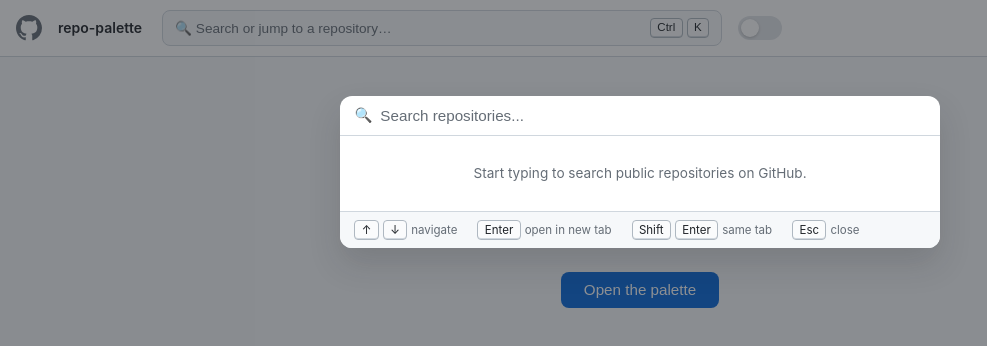
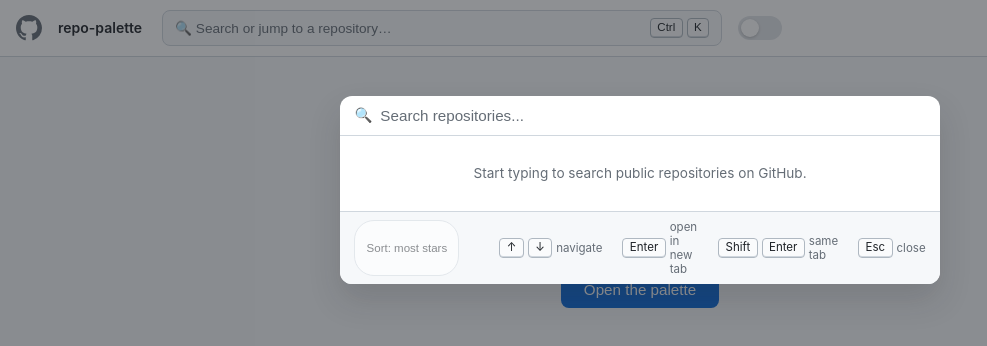
Before and after one commit to polockprog2/repo-palette, a React (Vite) app: page / in a window 1280 px wide. Both pictures are taken after a click on the button "Open the palette". Shown: the top 346 px of the page, without its empty margins (0-987 px from the left). Built offline with nearby package versions, Linux system fonts and the light colour scheme; the HTML template or start-up script is replaced by a standard one.

Commit message:
Add sort toggle between best match and most stars

```diff
--- a/src/App.jsx
+++ b/src/App.jsx
@@ -172,6 +172,7 @@
   const [errorMsg, setErrorMsg] = useState('')
   const [selected, setSelected] = useState(0)
   const [recent, setRecent] = useState(loadRecent)
+  const [sortBy, setSortBy] = useState('stars') // stars | best
 
   const visible = status === 'idle' ? recent : items
 
@@ -199,7 +200,8 @@
 
     async function run() {
       try {
-        const url = `${API}?q=${encodeURIComponent(q)}&sort=stars&order=desc&per_page=${RESULTS_PER_PAGE}`
+        const sortParam = sortBy === 'stars' ? '&sort=stars&order=desc' : ''
+        const url = `${API}?q=${encodeURIComponent(q)}${sortParam}&per_page=${RESULTS_PER_PAGE}`
         const res = await fetch(url)
         if (cancelled) return
         if (!res.ok) {
@@ -228,7 +230,7 @@
       cancelled = true
       clearTimeout(timer)
     }
-  }, [query])
+  }, [query, sortBy])
 
   useEffect(() => {
     setSelected((s) => {
@@ -337,6 +339,16 @@
         </div>
 
         <footer className="footer">
+          <button
+            type="button"
+            className="sort-btn"
+            onClick={() => setSortBy((s) => (s === 'stars' ? 'best' : 'stars'))}
+            disabled={status !== 'success'}
+            title="Switch result ordering"
+          >
+            Sort: {sortBy === 'stars' ? 'most stars' : 'best match'}
+          </button>
+          <span className="footer-spacer" aria-hidden="true" />
           <span><Shortcut>&#8593;</Shortcut> <Shortcut>&#8595;</Shortcut> navigate</span>
           <span><Shortcut>Enter</Shortcut> open in new tab</span>
           <span><Shortcut>Shift</Shortcut> <Shortcut>Enter</Shortcut> same tab</span>
--- a/src/index.css
+++ b/src/index.css
@@ -481,6 +481,31 @@
   gap: 0.25rem;
 }
 
+.footer-spacer {
+  flex: 1;
+}
+
+.sort-btn {
+  border: 1px solid var(--border);
+  background: var(--panel);
+  color: var(--text);
+  border-radius: 20px;
+  padding: 0.2rem 0.7rem;
+  font-size: 0.72rem;
+  cursor: pointer;
+  white-space: nowrap;
+}
+
+.sort-btn:hover:not(:disabled) {
+  border-color: var(--accent);
+  color: var(--accent);
+}
+
+.sort-btn:disabled {
+  opacity: 0.5;
+  cursor: default;
+}
+
 @media (prefers-reduced-motion: reduce) {
   .spinner {
     animation: none;
```
